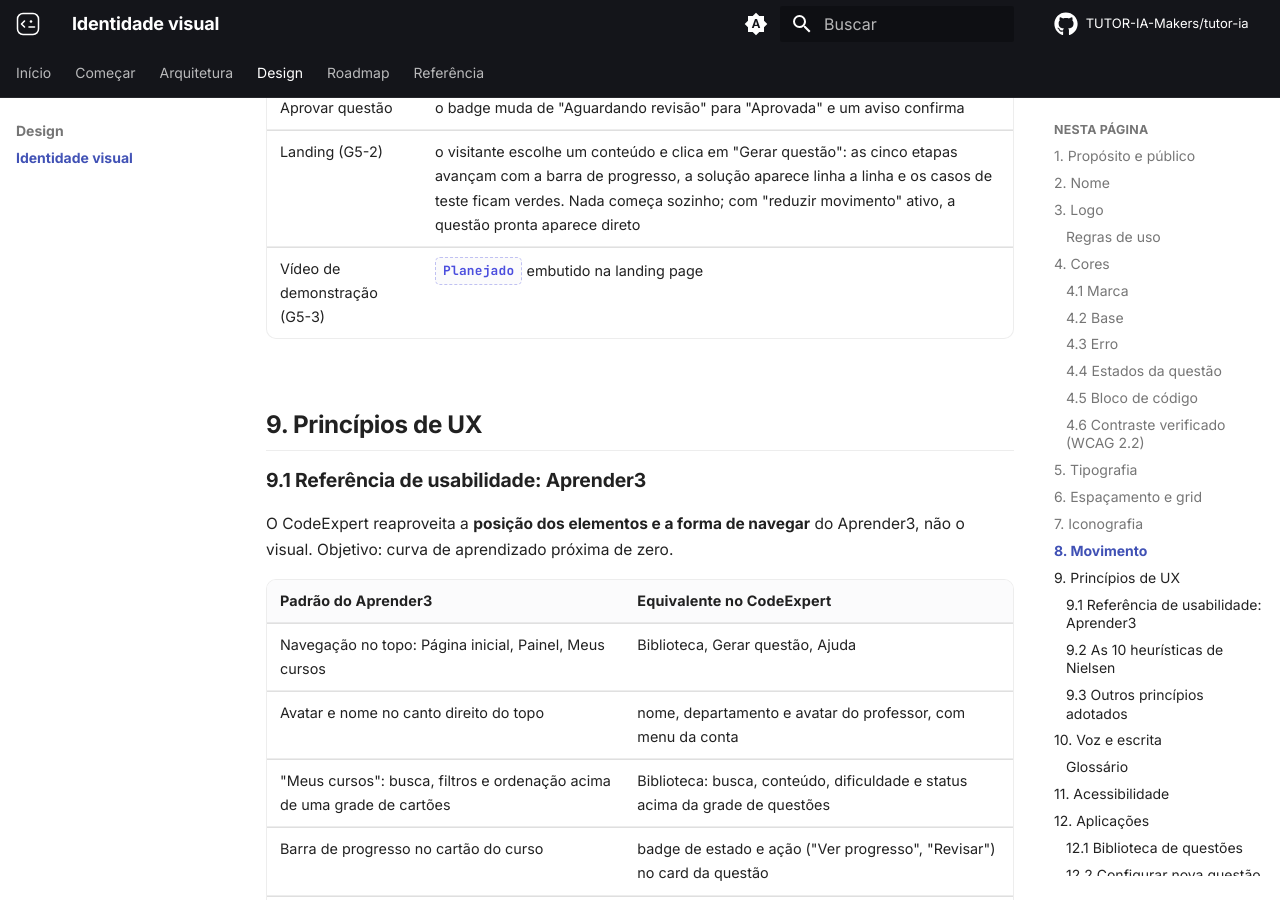
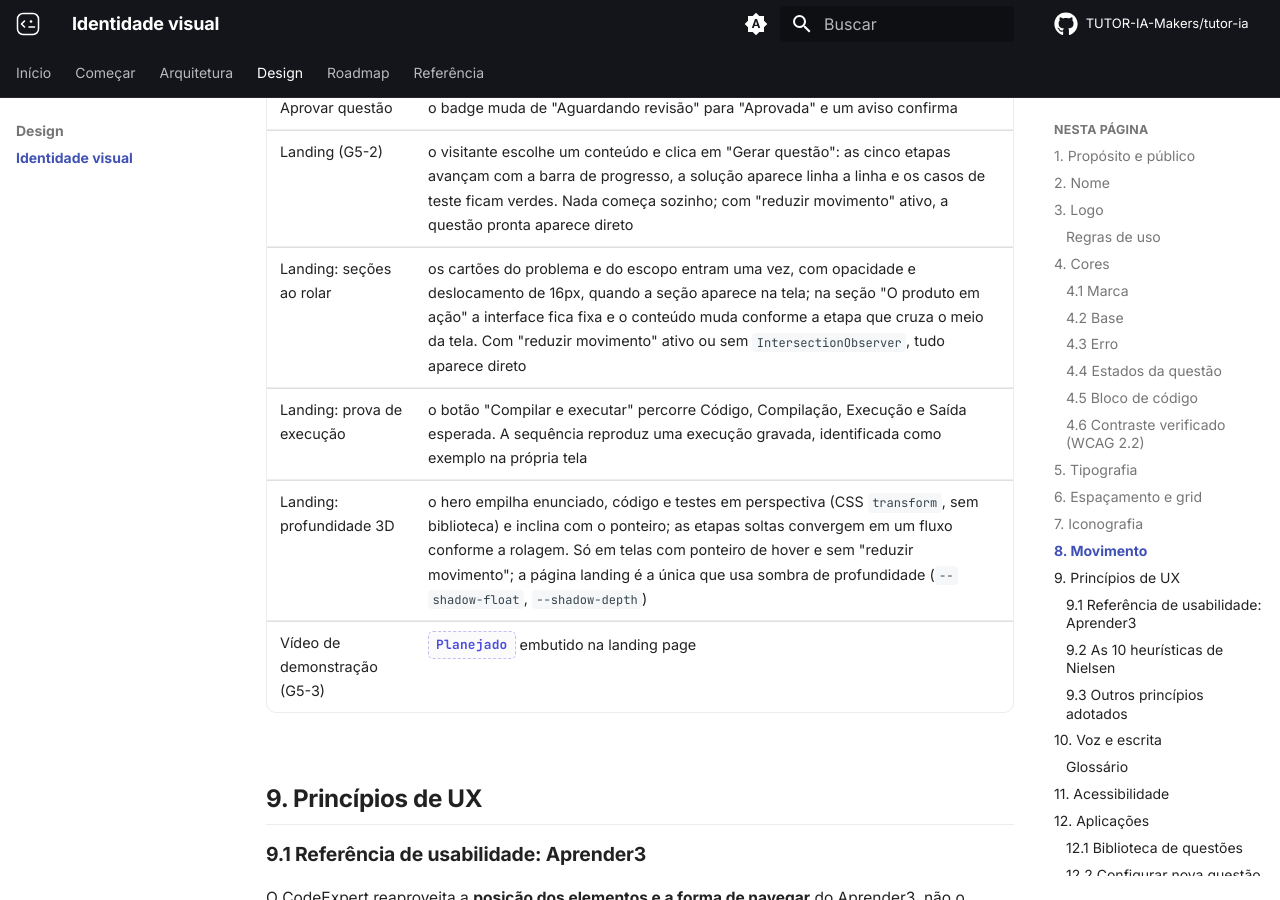
Before and after one commit to TUTOR-IA-Makers/tutor-ia, an MkDocs documentation site: the page built from docs/design/identidade.md, in a window 1280 px wide and 900 px high, scrolled down 14187 px. Built offline with MkDocs 1.6.1 and Material for MkDocs 9.7.7, drawn with Linux system fonts in a browser that asks for light colours; comment, search, counter and statistics services are not loaded.

Commit message:
docs(design): registra a profundidade 3D e o movimento por rolagem da landing

```diff
--- a/docs/design/identidade.md
+++ b/docs/design/identidade.md
@@ -279,6 +279,9 @@
 | Selecionar card na biblioteca | borda e fundo mudam para o verde-azulado; a barra de exportação desliza de cima |
 | Aprovar questão | o badge muda de "Aguardando revisão" para "Aprovada" e um aviso confirma |
 | Landing (G5-2) | o visitante escolhe um conteúdo e clica em "Gerar questão": as cinco etapas avançam com a barra de progresso, a solução aparece linha a linha e os casos de teste ficam verdes. Nada começa sozinho; com "reduzir movimento" ativo, a questão pronta aparece direto |
+| Landing: seções ao rolar | os cartões do problema e do escopo entram uma vez, com opacidade e deslocamento de 16px, quando a seção aparece na tela; na seção "O produto em ação" a interface fica fixa e o conteúdo muda conforme a etapa que cruza o meio da tela. Com "reduzir movimento" ativo ou sem `IntersectionObserver`, tudo aparece direto |
+| Landing: prova de execução | o botão "Compilar e executar" percorre Código, Compilação, Execução e Saída esperada. A sequência reproduz uma execução gravada, identificada como exemplo na própria tela |
+| Landing: profundidade 3D | o hero empilha enunciado, código e testes em perspectiva (CSS `transform`, sem biblioteca) e inclina com o ponteiro; as etapas soltas convergem em um fluxo conforme a rolagem. Só em telas com ponteiro de hover e sem "reduzir movimento"; a página landing é a única que usa sombra de profundidade (`--shadow-float`, `--shadow-depth`) |
 | Vídeo de demonstração (G5-3) | <span class="ce-badge ce-status--planned">Planejado</span> embutido na landing page |
 
 ## 9. Princípios de UX
```
Also changed, not shown: .agents/tasks/20-landing-page.md (+13 -0 lines).
